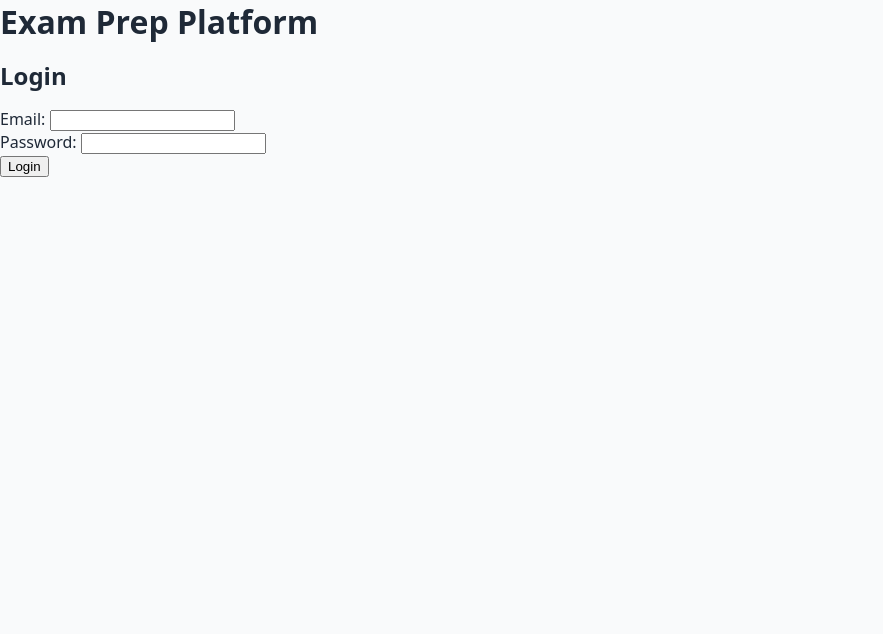
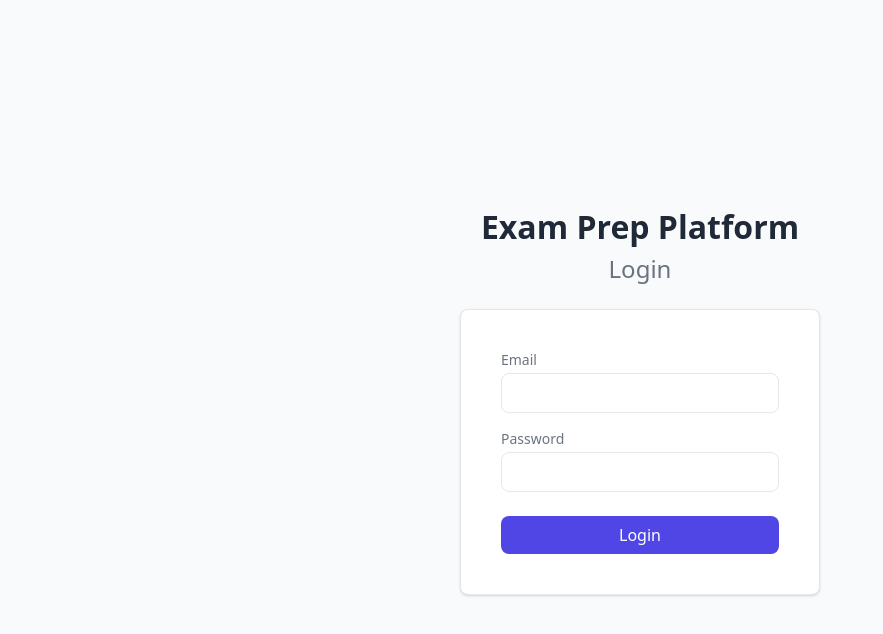
Before and after one commit to HVKG8/exam-prep-platform, a React (Vite) app in the folder client/: page /login in a window 1280 px wide. Shown: the top 634 px of the page, without its empty margins (0-883 px from the left). Built offline with nearby package versions, Linux system fonts and the light colour scheme.

Commit message:
style: add reusable card/btn/input classes and style Login/Register pages

```diff
--- a/client/src/index.css
+++ b/client/src/index.css
@@ -42,3 +42,45 @@ h1, h2, h3 {
 p {
   margin: 0 0 var(--space-md);
 }
+
+.card {
+  background: var(--color-surface);
+  border: 1px solid var(--color-border);
+  border-radius: var(--radius);
+  box-shadow: var(--shadow);
+  padding: var(--space-xl);
+}
+
+.btn {
+  background: var(--color-primary);
+  color: #fff;
+  border: none;
+  border-radius: var(--radius);
+  padding: var(--space-sm) var(--space-lg);
+  font-family: var(--font-sans);
+  font-size: 16px;
+  cursor: pointer;
+}
+
+.btn:hover {
+  background: var(--color-primary-hover);
+}
+
+.input {
+  width: 100%;
+  padding: var(--space-sm);
+  border: 1px solid var(--color-border);
+  border-radius: var(--radius);
+  font-family: var(--font-sans);
+  font-size: 16px;
+}
+
+.input:focus {
+  outline: 2px solid var(--color-primary);
+  outline-offset: 1px;
+}
+
+.error-text {
+  color: var(--color-error);
+  margin-top: var(--space-sm);
+}
--- /dev/null
+++ b/client/src/pages/Auth.css
@@ -0,0 +1,40 @@
+.auth-page {
+  min-height: 100vh;
+  display: flex;
+  flex-direction: column;
+  align-items: center;
+  justify-content: center;
+  padding: var(--space-lg);
+}
+
+.auth-page h1 {
+  margin-bottom: var(--space-xs);
+}
+
+.auth-page h2 {
+  color: var(--color-text-muted);
+  font-weight: 500;
+  margin-bottom: var(--space-lg);
+}
+
+.auth-card {
+  width: 100%;
+  max-width: 360px;
+}
+
+.form-group {
+  margin-bottom: var(--space-md);
+  text-align: left;
+}
+
+.form-group label {
+  display: block;
+  margin-bottom: var(--space-xs);
+  font-size: 14px;
+  color: var(--color-text-muted);
+}
+
+.auth-card .btn {
+  width: 100%;
+  margin-top: var(--space-sm);
+}
--- a/client/src/pages/Login.jsx
+++ b/client/src/pages/Login.jsx
@@ -1,6 +1,7 @@
 import { useState } from 'react'
 import axios from 'axios'
 import { useNavigate } from 'react-router-dom'
+import './Auth.css'
 
 function Login() {
   const [email, setEmail] = useState('')
@@ -25,29 +26,33 @@ function Login() {
   }
 
   return (
-    <div>
+    <div className="auth-page">
       <h1>Exam Prep Platform</h1>
       <h2>Login</h2>
+      <div className="card auth-card">
         <form onSubmit={handleSubmit}>
-        <div>
-          <label>Email: </label>
+          <div className="form-group">
+            <label>Email</label>
             <input
               type="email"
+              className="input"
               value={email}
               onChange={(e) => setEmail(e.target.value)}
             />
           </div>
-        <div>
-          <label>Password: </label>
+          <div className="form-group">
+            <label>Password</label>
             <input
               type="password"
+              className="input"
               value={password}
               onChange={(e) => setPassword(e.target.value)}
             />
           </div>
-        <button type="submit">Login</button>
+          <button type="submit" className="btn">Login</button>
         </form>
-      {error && <p style={{ color: 'red' }}>{error}</p>}
+        {error && <p className="error-text">{error}</p>}
+      </div>
     </div>
   )
 }
--- a/client/src/pages/Register.jsx
+++ b/client/src/pages/Register.jsx
@@ -1,6 +1,7 @@
 import { useState } from 'react'
 import axios from 'axios'
 import { useNavigate } from 'react-router-dom'
+import './Auth.css'
 
 function Register() {
   const [name, setName] = useState('')
@@ -26,37 +27,42 @@ function Register() {
   }
 
   return (
-    <div>
+    <div className="auth-page">
       <h1>Exam Prep Platform</h1>
       <h2>Register</h2>
+      <div className="card auth-card">
         <form onSubmit={handleSubmit}>
-        <div>
-          <label>Name: </label>
+          <div className="form-group">
+            <label>Name</label>
             <input
               type="text"
+              className="input"
               value={name}
               onChange={(e) => setName(e.target.value)}
             />
           </div>
-        <div>
-          <label>Email: </label>
+          <div className="form-group">
+            <label>Email</label>
             <input
               type="email"
+              className="input"
               value={email}
               onChange={(e) => setEmail(e.target.value)}
             />
           </div>
-        <div>
-          <label>Password: </label>
+          <div className="form-group">
+            <label>Password</label>
             <input
               type="password"
+              className="input"
               value={password}
               onChange={(e) => setPassword(e.target.value)}
             />
           </div>
-        <button type="submit">Register</button>
+          <button type="submit" className="btn">Register</button>
         </form>
-      {error && <p style={{ color: 'red' }}>{error}</p>}
+        {error && <p className="error-text">{error}</p>}
+      </div>
     </div>
   )
 }
```
Lines whose indentation alone changed are shown as unchanged.
